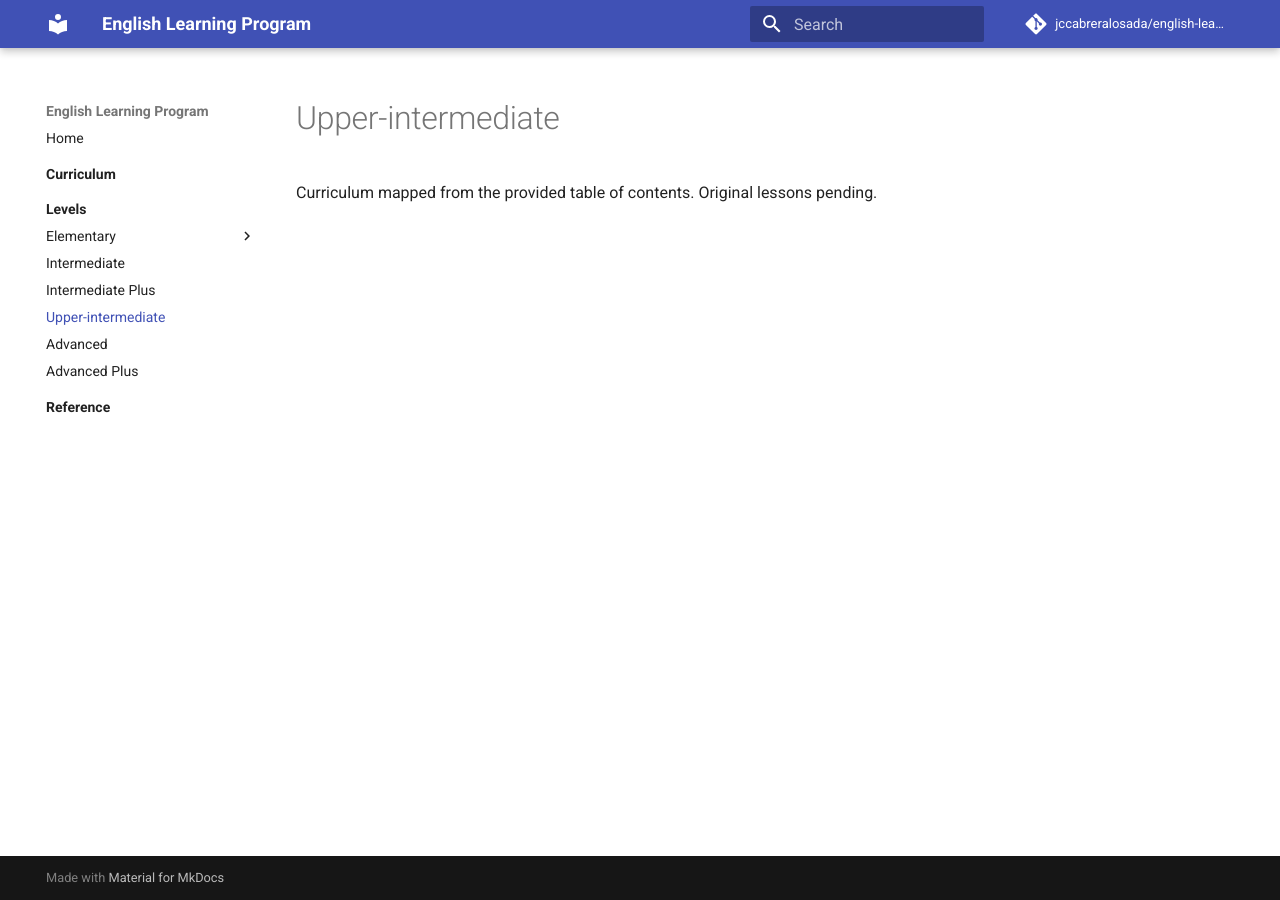
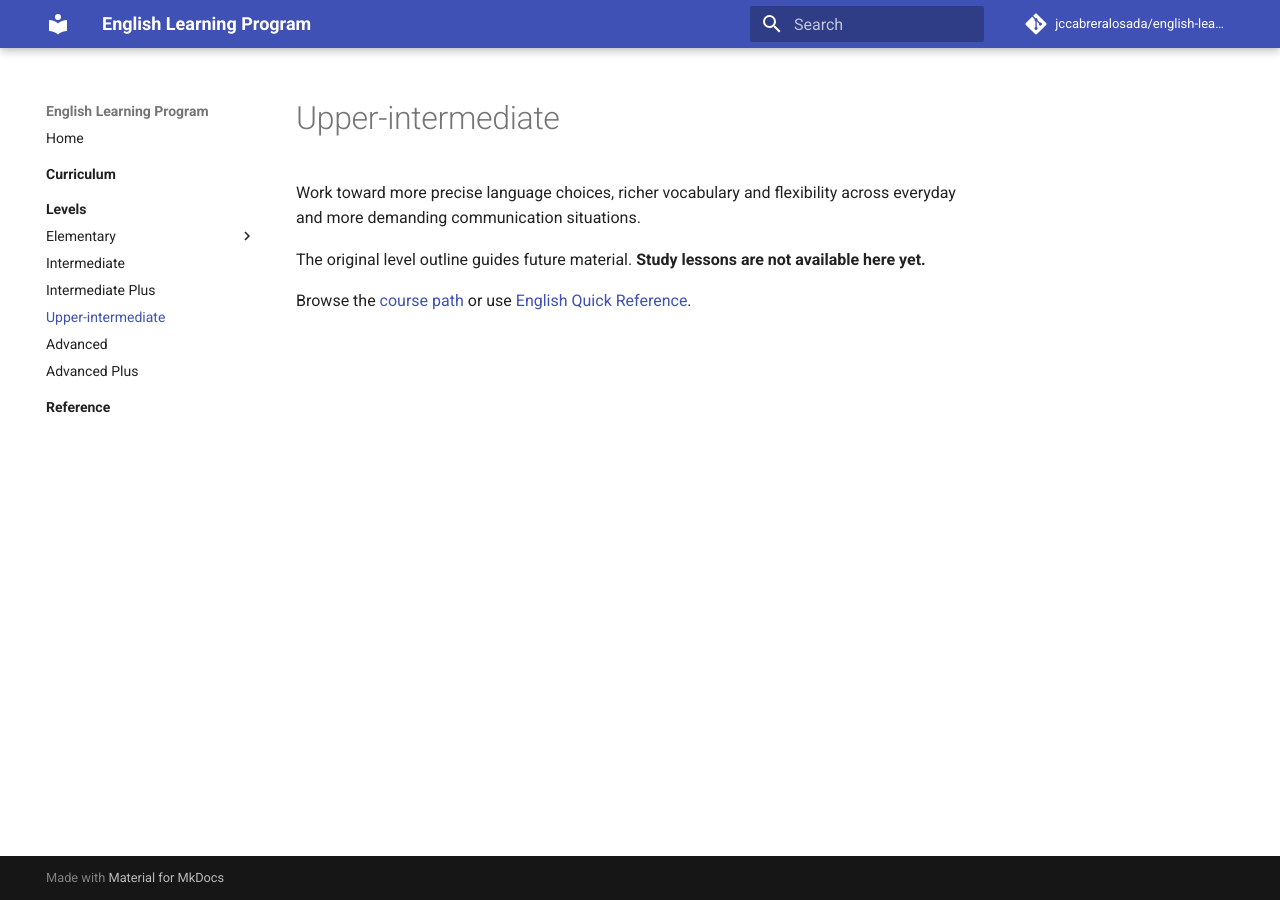
Before and after one commit to jccabreralosada/english-learning-course, an MkDocs documentation site: the page built from docs/upper_intermediate/index.md, in a window 1280 px wide. Built offline with MkDocs 1.6.1 and Material for MkDocs 9.7.7, drawn with Linux system fonts in a browser that asks for light colours; comment, search, counter and statistics services are not loaded.

Commit message:
docs(ux): align learner-focused landing and level overview wording

```diff
--- a/docs/upper_intermediate/index.md
+++ b/docs/upper_intermediate/index.md
@@ -1,3 +1,7 @@
 # Upper-intermediate
 
-Curriculum mapped from the provided table of contents. Original lessons pending.
+Work toward more precise language choices, richer vocabulary and flexibility across everyday and more demanding communication situations.
+
+The original level outline guides future material. **Study lessons are not available here yet.**
+
+Browse the [course path](../curriculum/index.md) or use [English Quick Reference](../reference/index.md).
```
